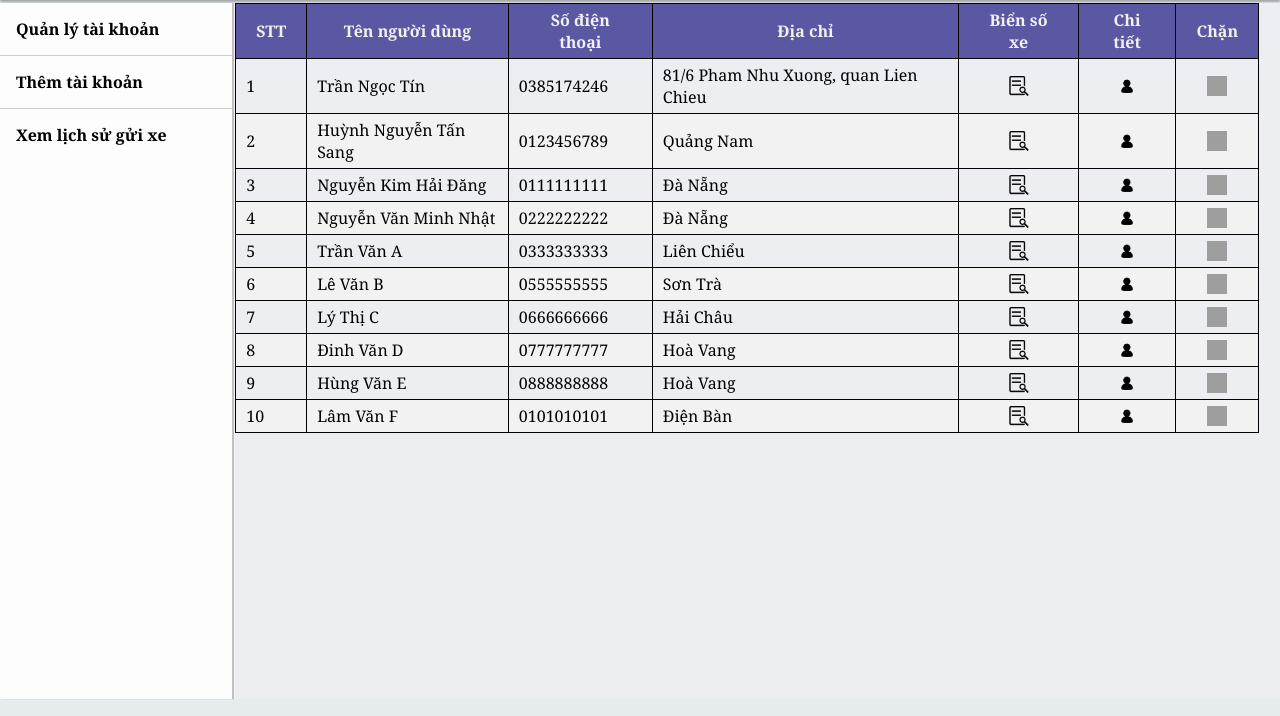
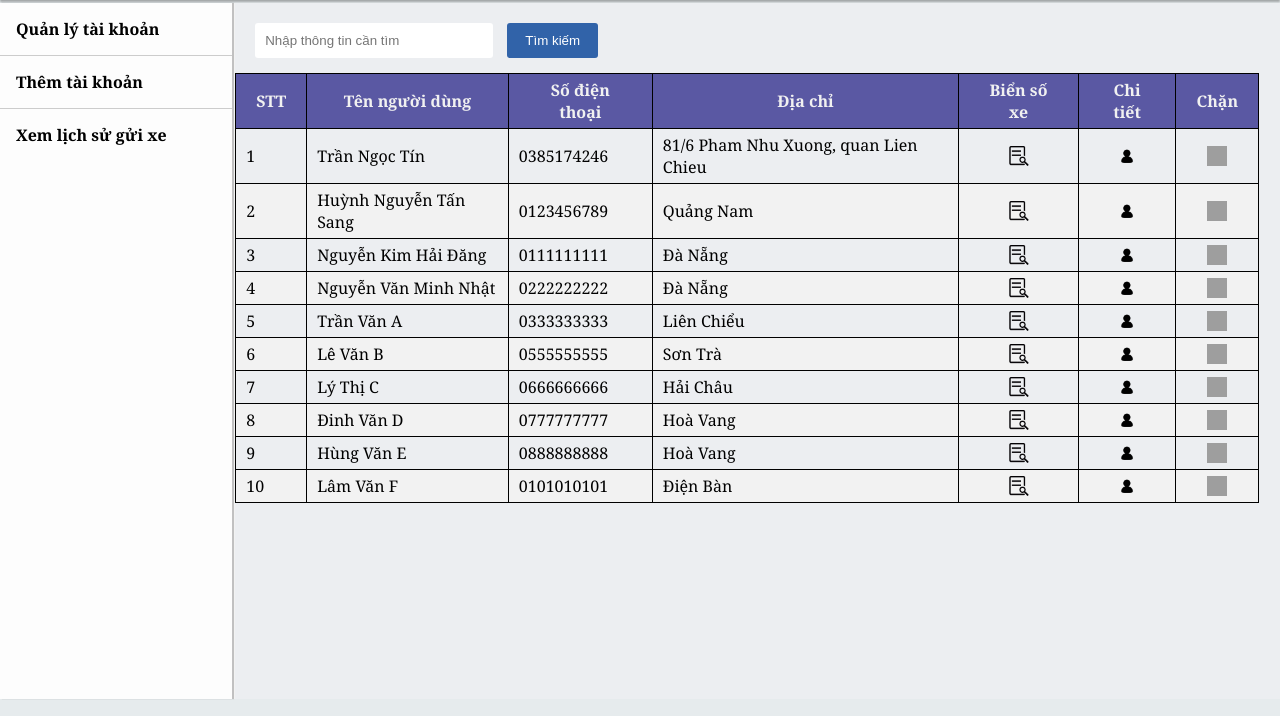
Before and after one commit to Anhdddd/web_pbl5, a Django app: page /manager in a window 1280 px wide. Shown: the part 84-800 px from the top of the page. Run offline with Django 4.2, Linux system fonts and the light colour scheme; data comes from the database, SQL or seed files in the repository; grey boxes are pictures that could not be loaded.

Commit message:
add search bar for homeManager

```diff
--- a/appPBL5/static/manager_style/homeManager.css
+++ b/appPBL5/static/homeManager.css
@@ -38,6 +38,29 @@ main .container-content {
     height: 100%;
     background-color: #eceef1;
 }
+main .container-search {
+  padding: 10px 20px;
+  width: 35%;
+}
+main .container-search .input-search {
+  width: 65%;
+  height: 35px;
+  border-radius: 3px;
+  border: 0 solid #e2e8f0;
+  padding: 0 10px;
+  margin: 10px 10px 5px 0px;
+}
+main .container-search .button-search {
+  width: 25%;
+  height: 35px;
+  border-radius: 3px;
+  border: 0 solid #e2e8f0;
+  background-color: #3163a9;
+  color: #fff;
+  cursor: pointer;
+}
+
+
 
 main .container-content table {
   border-collapse: collapse;
--- a/appPBL5/templates/details.html
+++ b/appPBL5/templates/details.html
@@ -7,7 +7,7 @@
 {% endblock %}
 
 {% block link_css %}
-<link rel="stylesheet" href="{% static 'manager_style/homeManager.css' %}">
+<link rel="stylesheet" href="{% static 'homeManager.css' %}">
 {% endblock %}
 
 
--- a/appPBL5/templates/homeManager.html
+++ b/appPBL5/templates/homeManager.html
@@ -7,7 +7,7 @@
 {% endblock %}
 
 {% block link_css %}
-<link rel="stylesheet" href="{% static 'manager_style/homeManager.css' %}">
+<link rel="stylesheet" href="{% static 'homeManager.css' %}">
 {% endblock %}
 
 
@@ -19,6 +19,10 @@
       <div class="menu-item"><a href="/parking_history.html">Xem lịch sử gửi xe</a></div>
       </div>
     <div class="container-content">
+      <div class="container-search">
+        <input type="text" id="search" name="search" class="input-search" placeholder="Nhập thông tin cần tìm">
+        <input type="button" id="button" name="button" class="button-search" value="Tìm kiếm">
+      </div>
         <table>
             <thead>
               <tr>
```
